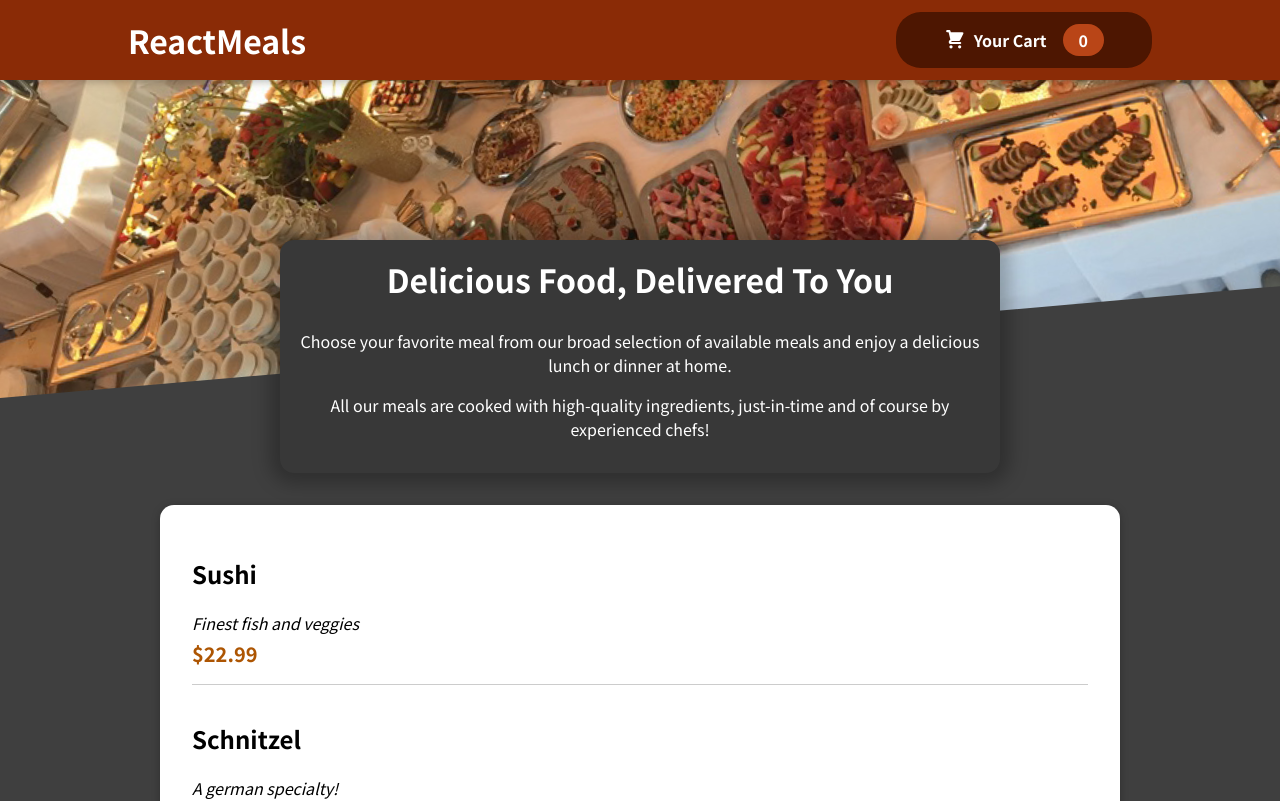
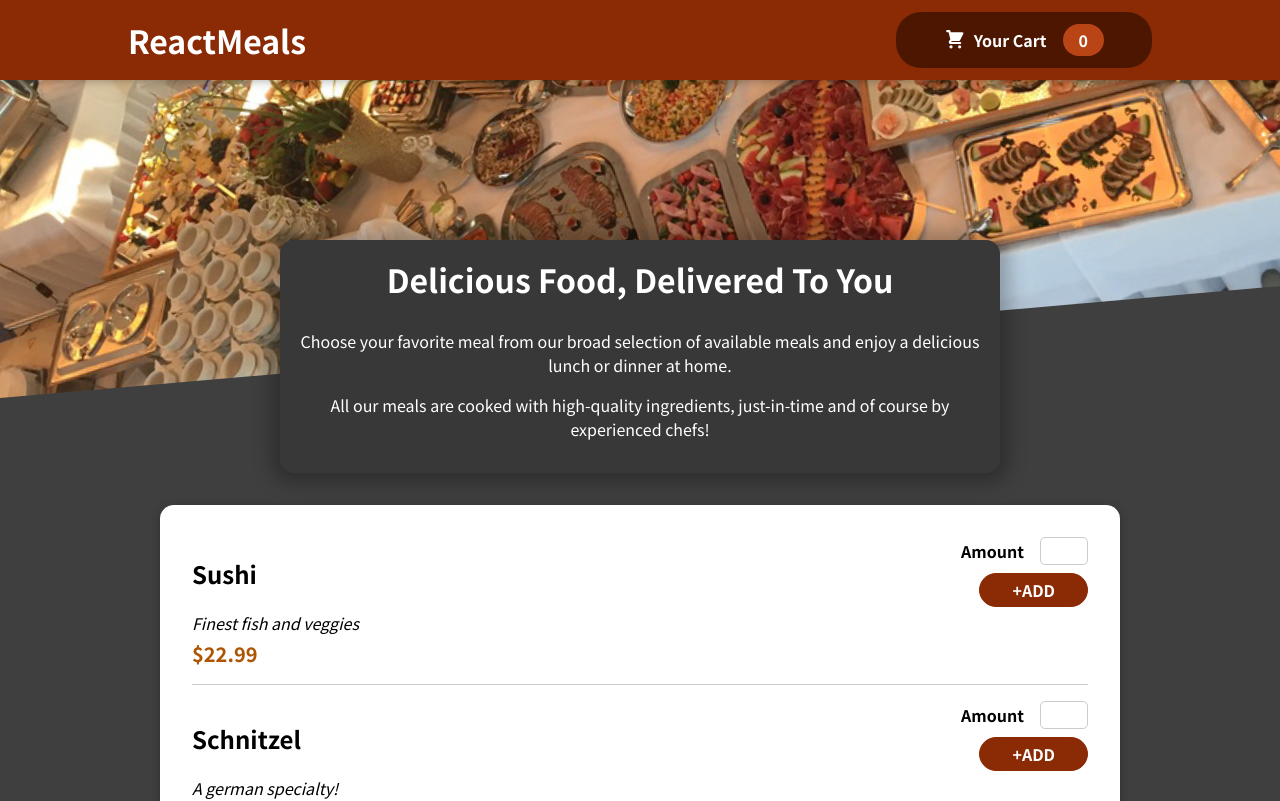
Before and after one commit to VivekPaswan24/React_Resturant_Website, a React (Create React App) app: page / in a window 1280 px wide. Shown: the top 801 px of the page. Built offline with nearby package versions, Linux system fonts and the light colour scheme.

Commit message:
Added a form for user to select quantity of meal item

```diff
--- a/src/components/Meals/MealItem.js
+++ b/src/components/Meals/MealItem.js
@@ -1,5 +1,6 @@
 import React from "react";
 import classes from "./MealItem.module.css";
+import MealItemForm from "./MealItemForm";
 
 const MealItem = (props) => {
 
@@ -11,7 +12,9 @@ const price=`$${props.price}`
         <section className={classes.description}>{props.description}</section>
         <section className={classes.price}>{price}</section>
       </div>
-      <div></div>
+      <div>
+        <MealItemForm/>
+      </div>
     </li>
   );
 };
--- /dev/null
+++ b/src/components/Meals/MealItemForm.js
@@ -0,0 +1,14 @@
+import React from "react";
+import classes from'./MealItemForm.module.css'
+import Input from '../UI/Input/Input'
+
+const MealItemForm=()=>{
+    return <form>
+        <div className={classes.form}>
+        <Input type="number" label='Amount' id='quantity'/>
+        <button type="button">+ADD</button>
+        </div>
+    </form>
+};
+
+export default MealItemForm;
--- /dev/null
+++ b/src/components/Meals/MealItemForm.module.css
@@ -0,0 +1,20 @@
+.form {
+    text-align: right;
+  }
+
+  .form button {
+    font: inherit;
+    cursor: pointer;
+    background-color: #8a2b06;
+    border: 1px solid #8a2b06;
+    color: white;
+    padding: 0.25rem 2rem;
+    border-radius: 20px;
+    font-weight: bold;
+  }
+
+  .form button:hover,
+  .form button:active {
+    background-color: #641e03;
+    border-color: #641e03;
+  }
--- a/src/components/Meals/MealList.js
+++ b/src/components/Meals/MealList.js
@@ -1,6 +1,6 @@
 import React from "react";
 import classes from './MealList.module.css'
-import Card from '../UI/Card'
+import Card from '../UI/Card/Card'
 import MealItem from "./MealItem";
 
 const dummy_meals= [
@@ -33,7 +33,7 @@ const dummy_meals= [
 const MealList=()=>{
 
     const meallist=dummy_meals.map(meal=>{
-        return <MealItem name={meal.name} description={meal.description} price={meal.price} />
+        return <MealItem key={meal.id} name={meal.name} description={meal.description} price={meal.price} />
     })
     return <section className={classes.meals}>
         <Card>
--- /dev/null
+++ b/src/components/UI/Input/Input.js
@@ -0,0 +1,11 @@
+import React from "react";
+import classes from './Input.module.css'
+
+const Input=(props)=>{
+    return <div className={classes.input}>
+        <label htmlFor={props.id}>{props.label}</label>
+        <input type={props.type} id={props.id} value={props.value} onChange={props.onChange} />
+    </div>
+};
+
+export default Input;
--- /dev/null
+++ b/src/components/UI/Input/Input.module.css
@@ -0,0 +1,18 @@
+.input {
+    display: flex;
+    align-items: center;
+    margin-bottom: 0.5rem;
+  }
+
+  .input label {
+    font-weight: bold;
+    margin-right: 1rem;
+  }
+
+  .input input {
+    width: 3rem;
+    border-radius: 5px;
+    border: 1px solid #ccc;
+    font: inherit;
+    padding-left: 0.5rem;
+  }
```
Also changed, not shown: src/components/UI/Card/Card.js (renamed from src/components/UI/Card.js), src/components/UI/Card/Card.module.css (renamed from src/components/UI/Card.module.css).
